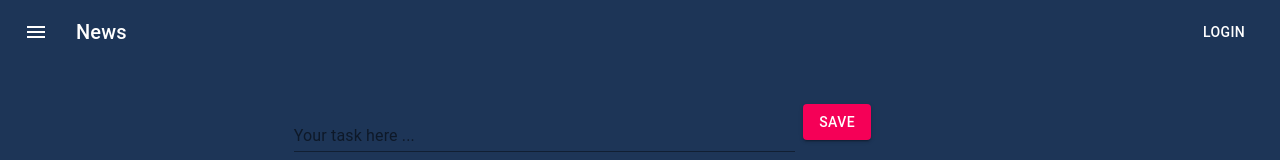
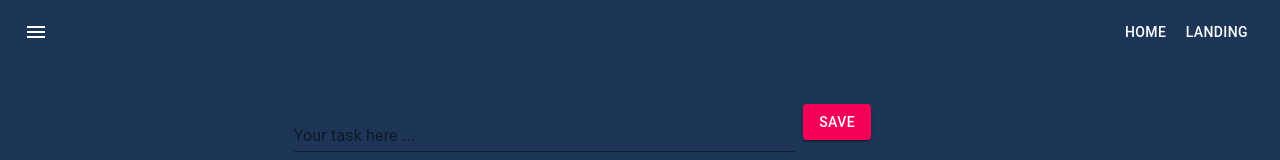
Before and after one commit to janakhpon/TypescriptTodo, a React (Create React App) app: page / in a window 1280 px wide. Shown: the top 160 px of the page. Built offline with nearby package versions, Linux system fonts and the light colour scheme.

Commit message:
GDEV012 ui raw and ready

```diff
--- a/package.json
+++ b/package.json
@@ -15,13 +15,16 @@
     "@types/react": "^16.9.19",
     "@types/react-dom": "^16.9.5",
     "@types/react-router-dom": "^5.1.3",
+    "@types/styled-components": "^4.4.2",
     "classnames": "^2.2.6",
     "material-ui": "^0.20.2",
+    "moment": "^2.24.0",
     "node-sass": "^4.13.1",
     "react": "^16.12.0",
     "react-dom": "^16.12.0",
     "react-router-dom": "^5.1.2",
     "react-scripts": "3.3.1",
+    "styled-components": "^5.0.1",
     "typescript": "~3.7.5"
   },
   "scripts": {
--- a/public/index.html
+++ b/public/index.html
@@ -1,23 +1,23 @@
 <!DOCTYPE html>
 <html lang="en">
-	<head>
+
+<head>
 	<meta charset="utf-8" />
 	<link rel="icon" href="%PUBLIC_URL%/favicon.ico" />
 	<meta name="viewport" content="width=device-width, initial-scale=1" />
 	<meta name="theme-color" content="#000000" />
-	<meta
-	name="description"
-	content="Web site created using create-react-app"
-	/>
+	<meta name="description" content="Web site created using create-react-app" />
 	<link rel="apple-touch-icon" href="%PUBLIC_URL%/logo192.png" />
 	<link rel="manifest" href="%PUBLIC_URL%/manifest.json" />
 
-	<link rel = "stylesheet" href = "https://cdnjs.cloudflare.com/ajax/libs/normalize/8.0.1/normalize.min.css"/>
+	<link rel="stylesheet" href="https://cdnjs.cloudflare.com/ajax/libs/normalize/8.0.1/normalize.min.css" />
 	<link rel="stylesheet" href="https://fonts.googleapis.com/icon?family=Material+Icons" />
 
-	<title>Todo with TypeScript</title>
+	<title>TS | Todo </title>
 </head>
+
 <body>
 	<div id="root"></div>
 </body>
+
 </html>
--- a/src/components/Header.tsx
+++ b/src/components/Header.tsx
@@ -6,6 +6,20 @@ import Typography from '@material-ui/core/Typography';
 import Button from '@material-ui/core/Button';
 import IconButton from '@material-ui/core/IconButton';
 import MenuIcon from '@material-ui/icons/Menu';
+import { Link, useHistory } from 'react-router-dom';
+import * as routes from '../routes'
+import styled from 'styled-components';
+
+const NavLink = styled(Link)`
+    text-decoration: none;
+    text-align: center;
+    color: white;
+
+    &:focus, &:hover, &:visited, &:link, &:active {
+        text-decoration: none;
+    }
+`;
+
 
 const useStyles = makeStyles((theme: Theme) =>
   createStyles({
@@ -17,6 +31,9 @@ const useStyles = makeStyles((theme: Theme) =>
     },
     title: {
       flexGrow: 1,
+    },
+    nav: {
+      display: 'block',
     },
   }),
 );
@@ -32,9 +49,17 @@ export default function Header() {
             <MenuIcon />
           </IconButton>
           <Typography variant="h6" className={classes.title}>
-            News
           </Typography>
-          <Button color="inherit">Login</Button>
+          <Button color="inherit" className={classes.nav}>
+            <NavLink className="nav-item" to={routes.HOME}>
+              HOME
+      </NavLink>
+          </Button>
+          <Button color="inherit" className={classes.nav}>
+            <NavLink className="nav-item" to={routes.LANDING}>
+              LANDING
+      </NavLink>
+          </Button>
         </Toolbar>
       </AppBar>
     </div>
--- /dev/null
+++ b/src/styles/Header.scss
@@ -0,0 +1,4 @@
+.nav-item{
+    display: block;
+    text-decoration: none;
+}
```
Also changed, not shown: 1 other file (tests, documents, lock files or other folders).
